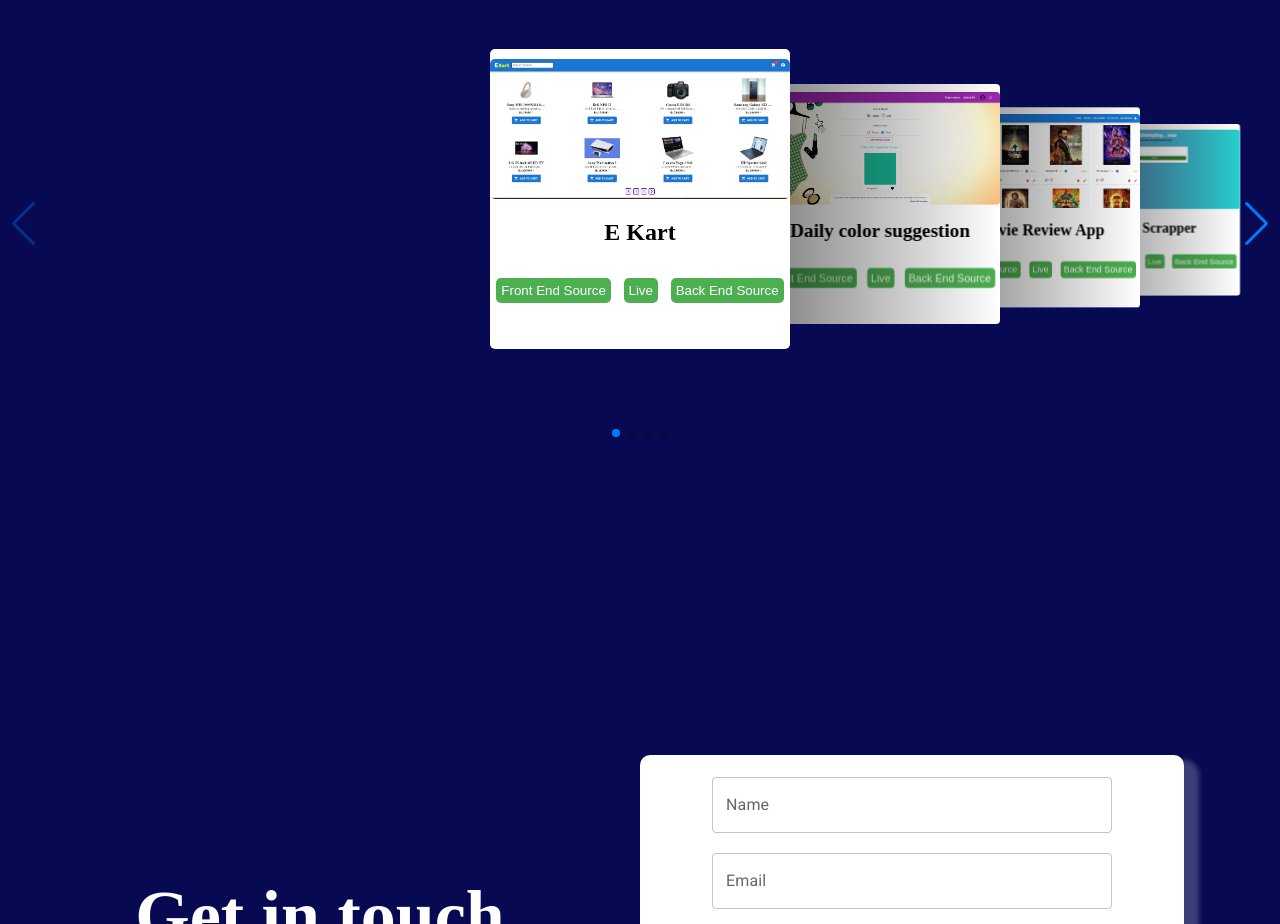
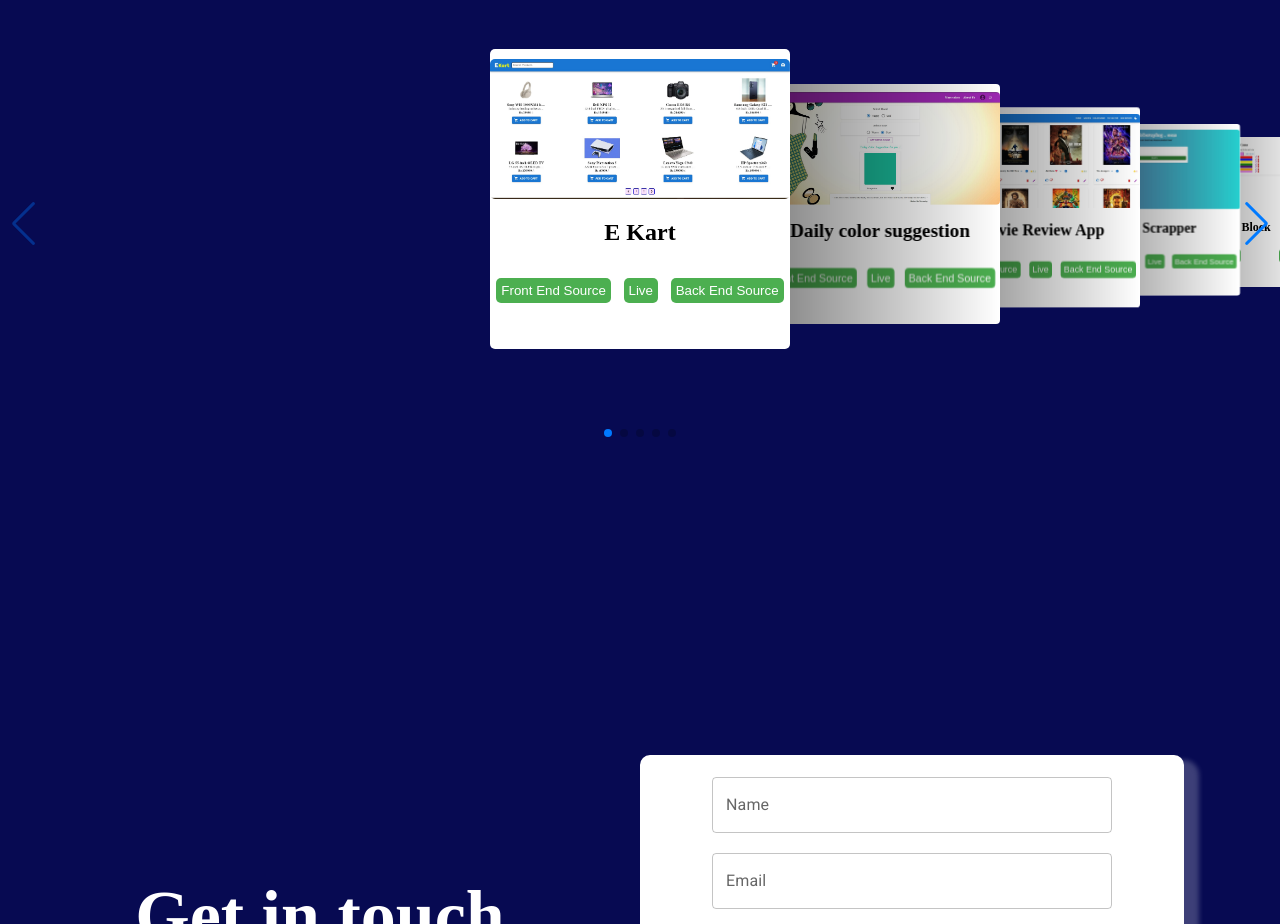
Before and after one commit to AJITH1509/Ajithkumar-portfolio, a React (Vite) app: page / in a window 1280 px wide. Shown: the part 2234-3158 px from the top of the page. Built offline with nearby package versions, Linux system fonts and the light colour scheme; a web font is replaced by a local one.

Commit message:
new project added

```diff
--- a/src/Project.jsx
+++ b/src/Project.jsx
@@ -2,9 +2,9 @@ import React from "react";
 import { Swiper, SwiperSlide } from "swiper/react";
 import dailycolor from "../images/dailycolor.jpg";
 import movieApp from "../images/movieApp.jpg";
-import urlShortener from "../images/urlShortener.jpg";
 import webScrapper from "../images/webScrapper.jpg";
 import Ekart from "../images/Ekart.jpg";
+import colorBlock from "../images/colorBlock.jpg";
 import { EffectCoverflow, Pagination, Navigation } from "swiper";
 import "swiper/css";
 import "swiper/css/effect-coverflow";
@@ -56,6 +56,13 @@ export function Project() {
       backEndSource:
         "https://github.com/AJITH1509/webcode-2-webscraping-backend",
     },
+    {
+      id: "color-blocks",
+      title: "Color Block",
+      imgSrc: colorBlock,
+      frontEndSource: "https://github.com/AJITH1509/Color-Game",
+      live: "https://color-blocks.netlify.app/",
+    },
   ];
 
   const openLink = (link) => {
@@ -96,9 +103,11 @@ export function Project() {
                 Front End Source
               </button>
               <button onClick={() => openLink(project.live)}>Live</button>
-              <button onClick={() => openLink(project.backEndSource)}>
-                Back End Source
-              </button>
+              {project.backEndSource ? (
+                <button onClick={() => openLink(project.backEndSource)}>
+                  Back End Source
+                </button>
+              ) : null}
             </div>
           </SwiperSlide>
         ))}
```
Also changed, not shown: images/colorBlock.jpg (added).
